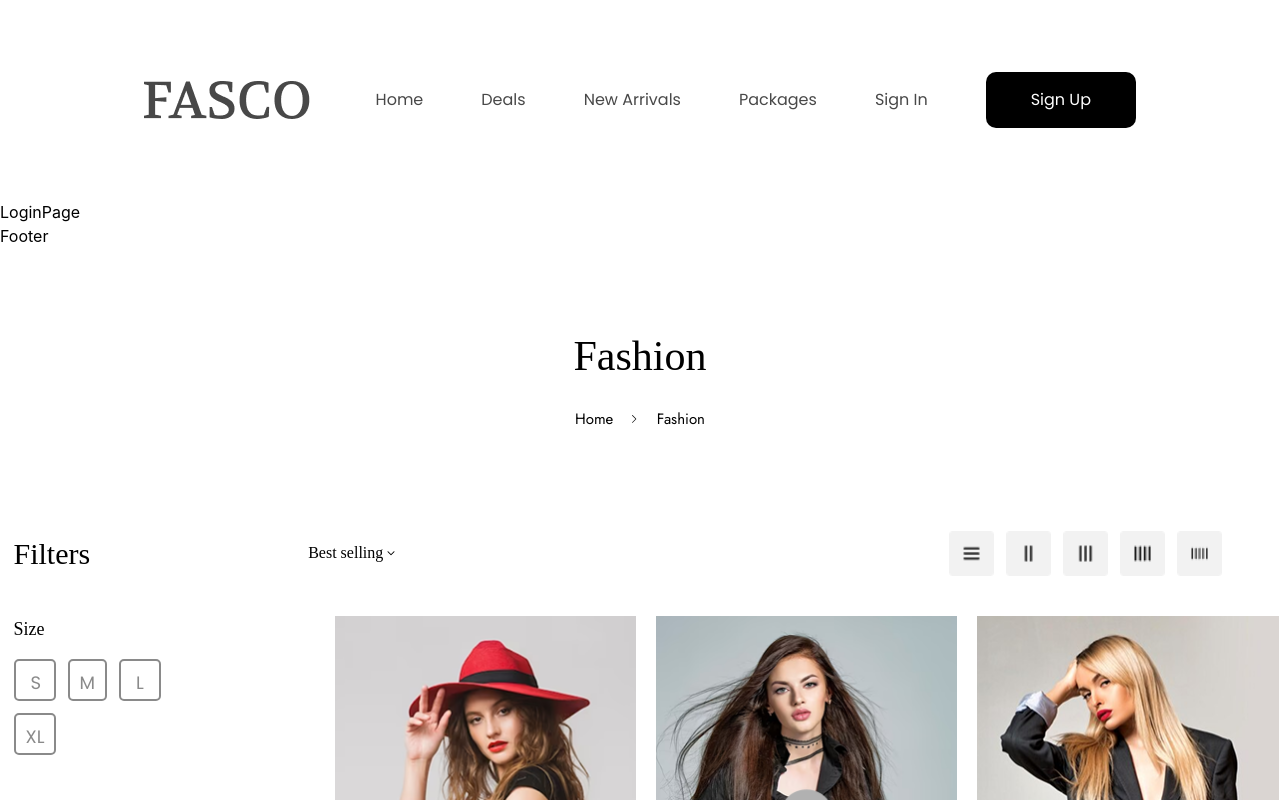
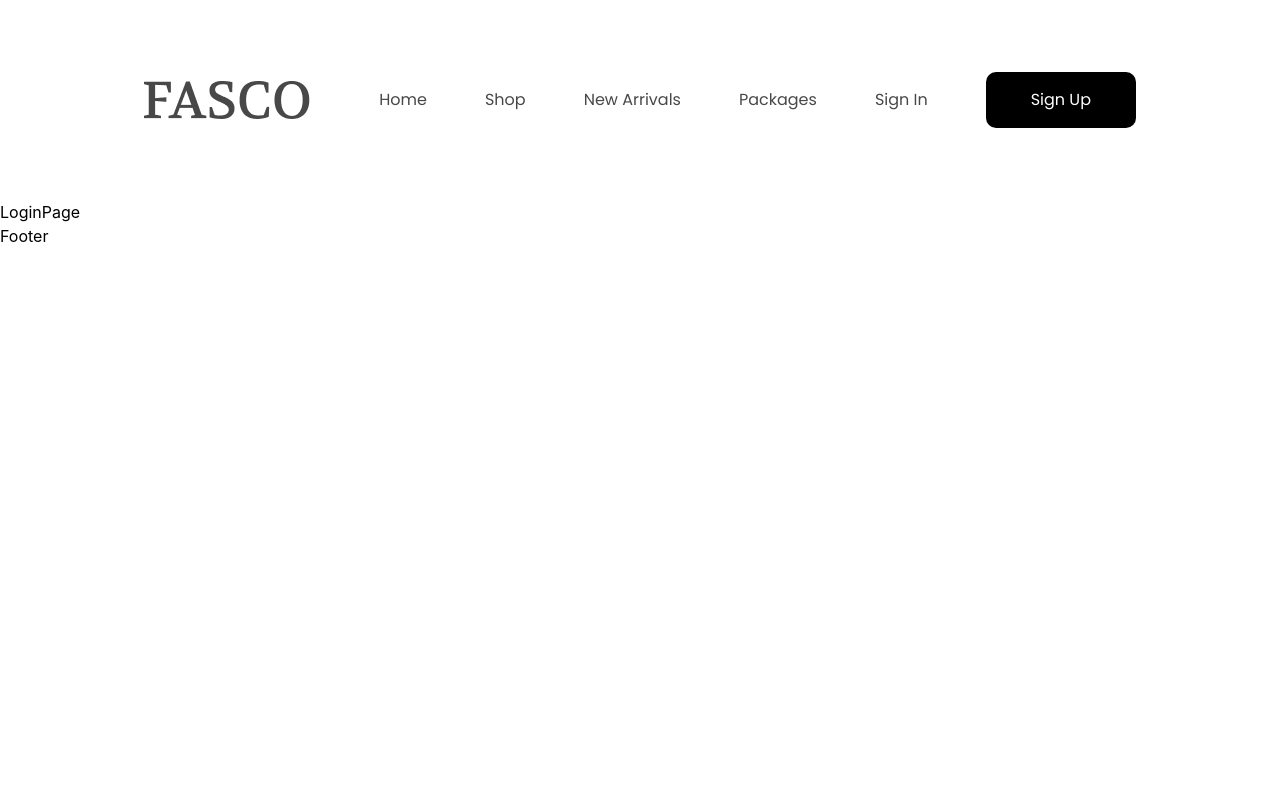
Before and after one commit to Alamin-Coding/MFDR-2601-fasco-ecommerce, a React (Vite) app: page /login in a window 1280 px wide. Shown: the top 800 px of the page. Built offline with nearby package versions, Linux system fonts and the light colour scheme; a web font is replaced by a local one.

Commit message:
shop page added

```diff
--- a/src/App.jsx
+++ b/src/App.jsx
@@ -5,6 +5,7 @@ import SignupPage from "./pages/SignupPAge";
 import Root from "./components/Root";
 import ProductDetail from "./components/ProductDetail";
 import FollowUp from "./components/FollowUp";
+import ShopPage from "./pages/ShopPage";
 const router = createBrowserRouter([
   {
     path: "/",
@@ -13,6 +14,10 @@ const router = createBrowserRouter([
       {
         index:true,
         element: <HomePage />,
+      },
+      {
+        path: "/products",
+        element: <ShopPage />,
       },
       {
         path: "/login",
--- a/src/components/Navbar.jsx
+++ b/src/components/Navbar.jsx
@@ -14,7 +14,7 @@ const Navbar = () => {
                 <Link to="/">Home</Link>
               </li>
               <li className="font-poppins font-normal text-heading text-[16px]">
-                <Link to="/">Deals</Link>
+                <Link to="/products">Shop</Link>
               </li>
               <li className="font-poppins font-normal text-heading text-[16px]">
                 <Link to="/">New Arrivals</Link>
--- a/src/components/Root.jsx
+++ b/src/components/Root.jsx
@@ -1,6 +1,5 @@
 import { Outlet } from "react-router";
 import Navbar from "./Navbar";
-import Fashion from "./Fashion";
 
 const Root = () => {
   return (
@@ -8,8 +7,6 @@ const Root = () => {
       <Navbar />
       <Outlet />
       <footer>Footer</footer>
-      <Fashion/>
-
     </div>
   );
 };
--- /dev/null
+++ b/src/pages/ShopPage.jsx
@@ -0,0 +1,11 @@
+import Fashion from "../components/Fashion"
+
+const ShopPage = () => {
+  return (
+    <div>
+      <Fashion/>
+    </div>
+  )
+}
+
+export default ShopPage
```
